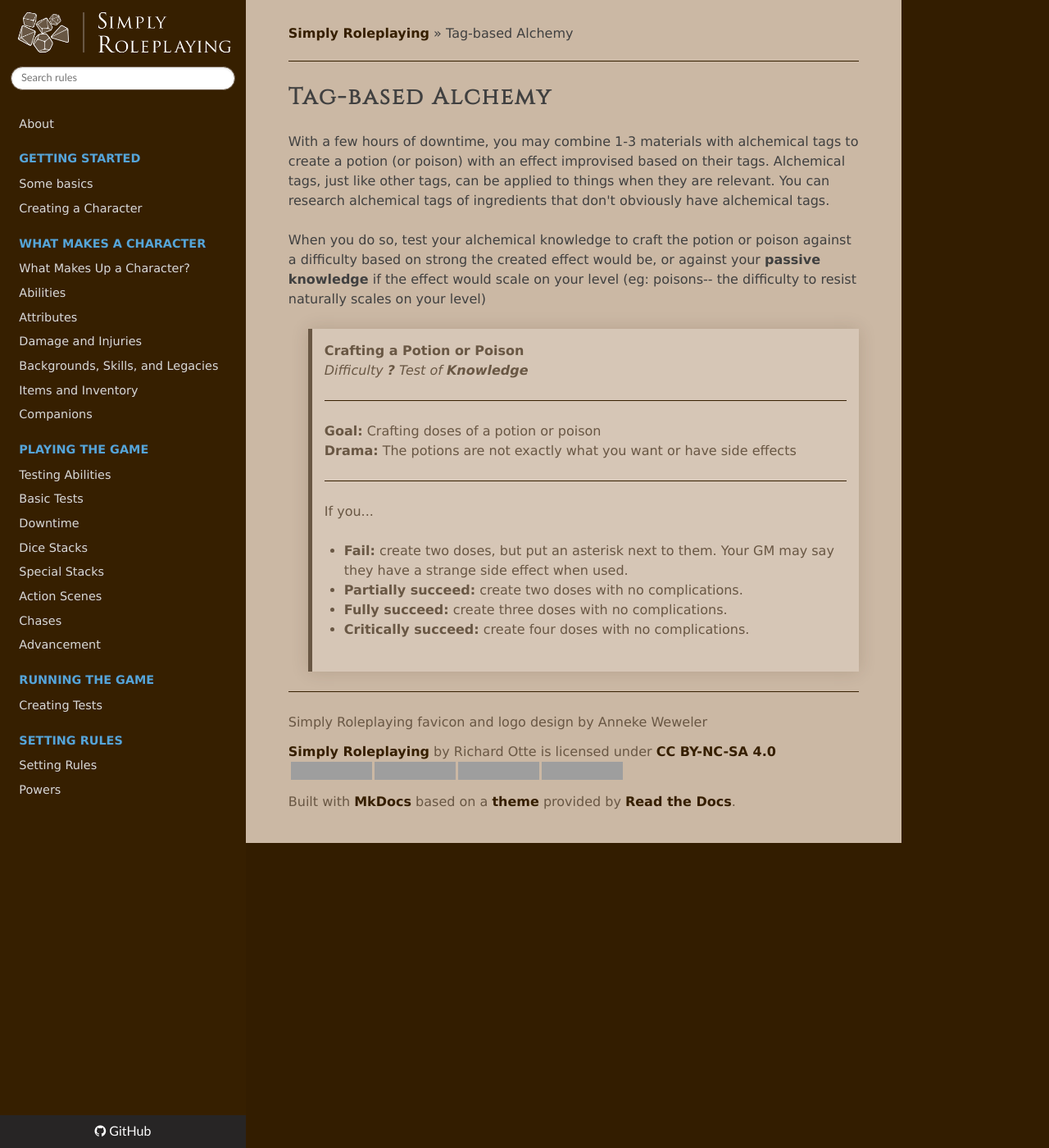
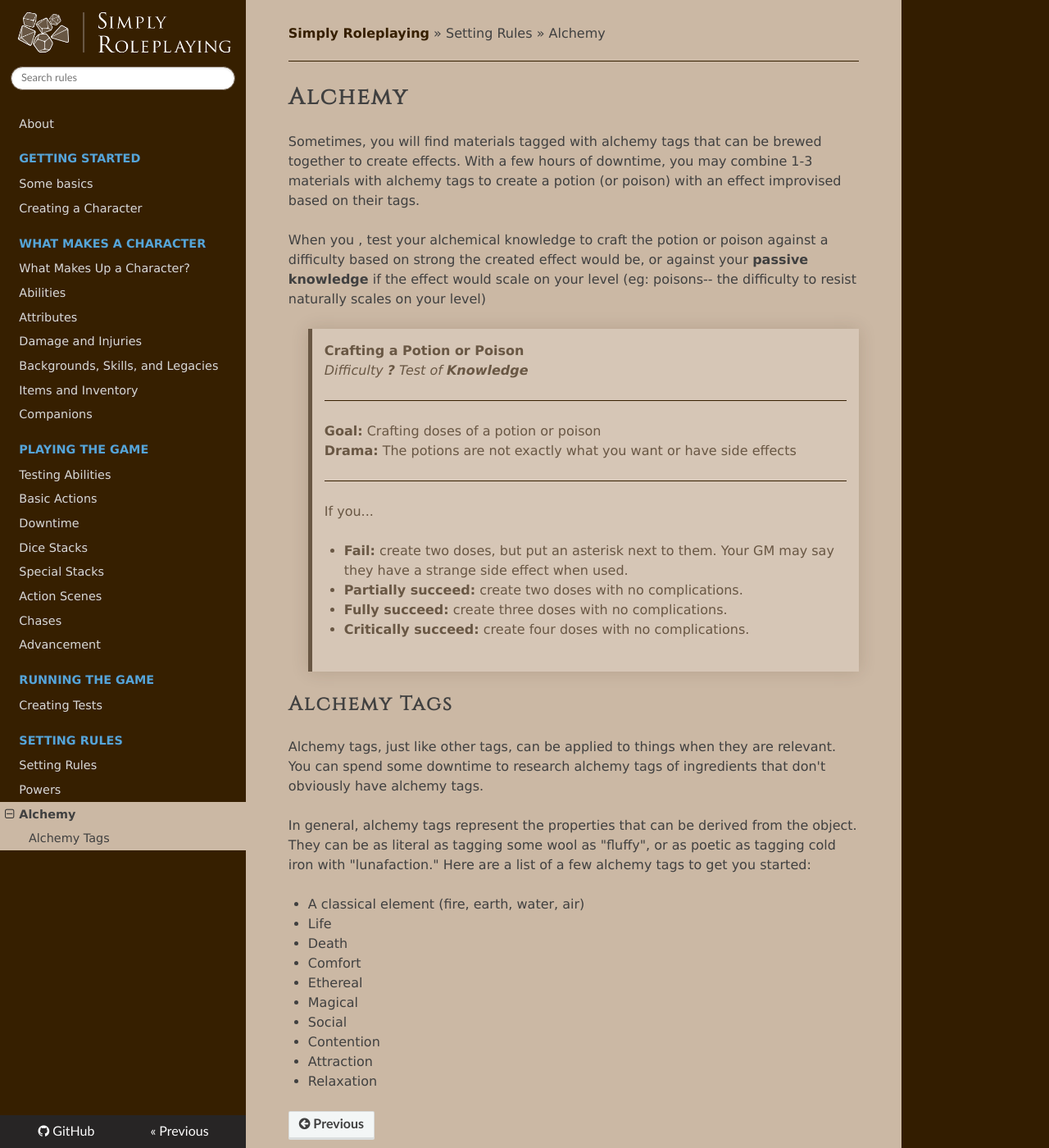
Before and after one commit to TheFifthRider/simply-roleplaying-webapp, an MkDocs documentation site: the page built from docs/setting_rules/alchemy.md, in a window 1280 px wide and 1400 px high. Shown: the whole window at 82% size. Built offline with MkDocs 1.6.1, drawn with Linux system fonts in a browser that asks for light colours; nearby versions of some CDN libraries; grey boxes are pictures that could not be loaded.

Commit message:
refactor: common tests are now basic actions, introducing Alchemy

```diff
--- a/docs/setting_rules/alchemy.md
+++ b/docs/setting_rules/alchemy.md
@@ -1,7 +1,8 @@
-# Tag-based Alchemy
-With a few hours of downtime, you may combine 1-3 materials with alchemical tags to create a potion (or poison) with an effect improvised based on their tags. Alchemical tags, just like other tags, can be applied to things when they are relevant. You can research alchemical tags of ingredients that don't obviously have alchemical tags.
+# Alchemy
 
-When you do so, test your alchemical knowledge to craft the potion or poison against a difficulty based on strong the created effect would be, or against your **passive knowledge** if the effect would scale on your level (eg: poisons-- the difficulty to resist naturally scales on your level)
+Sometimes, you will find materials tagged with alchemy tags that can be brewed together to create effects. With a few hours of downtime, you may combine 1-3 materials with alchemy tags to create a potion (or poison) with an effect improvised based on their tags.
+
+When you , test your alchemical knowledge to craft the potion or poison against a difficulty based on strong the created effect would be, or against your **passive knowledge** if the effect would scale on your level (eg: poisons-- the difficulty to resist naturally scales on your level)
 
 
 >  **Crafting a Potion or Poison**<br/>
@@ -16,3 +17,21 @@ When you do so, test your alchemical knowledge to craft the potion or poison aga
 >  * **Partially succeed:** create two doses with no complications.
 >  * **Fully succeed:** create three doses with no complications.
 >  * **Critically succeed:** create four doses with no complications.
+
+
+## Alchemy Tags
+
+Alchemy tags, just like other tags, can be applied to things when they are relevant. You can spend some downtime to research alchemy tags of ingredients that don't obviously have alchemy tags.
+
+In general, alchemy tags represent the properties that can be derived from the object. They can be as literal as tagging some wool as "fluffy", or as poetic as tagging cold iron with "lunafaction." Here are a list of a few alchemy tags to get you started:
+
+* A classical element (fire, earth, water, air)
+* Life
+* Death
+* Comfort
+* Ethereal
+* Magical
+* Social
+* Contention
+* Attraction
+* Relaxation
--- a/mkdocs.yml
+++ b/mkdocs.yml
@@ -16,7 +16,7 @@ nav:
         - character/companions.md
     - 'Playing the Game':
         - gameplay/tests.md
-        - gameplay/common_tests.md
+        - gameplay/basic_actions.md
         - gameplay/downtime.md
         - gameplay/stacks.md
         - gameplay/special_stacks.md
@@ -28,6 +28,7 @@ nav:
     - 'Setting Rules':
         - setting_rules/index.md
         - setting_rules/powers.md
+        - setting_rules/alchemy.md
 extra_css:
     - css/branding.css
     - css/tweaks.css
```
Also changed, not shown: docs/character/abilities.md (+2 -2 lines), docs/character/equipment.md (+2 -2 lines), docs/gameplay/basic_actions.md (added, +113 -0 lines), docs/gameplay/common_tests.md (deleted, +0 -115 lines), docs/gameplay/special_stacks.md (+1 -1 lines), docs/gameplay/stacks.md (+2 -2 lines).
